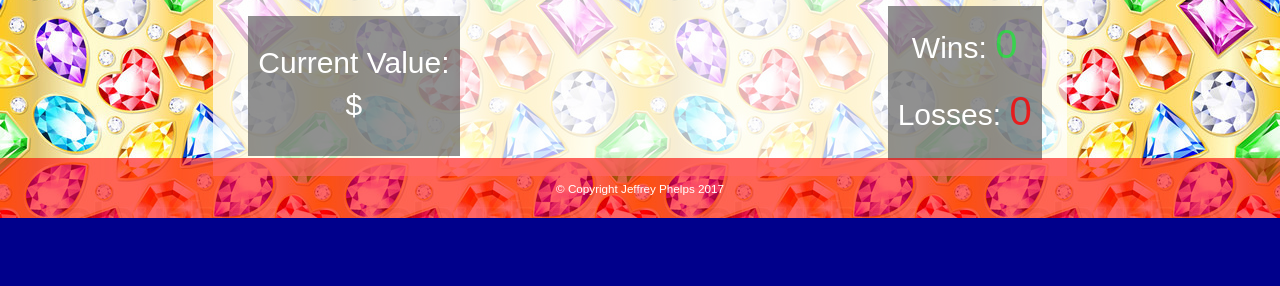
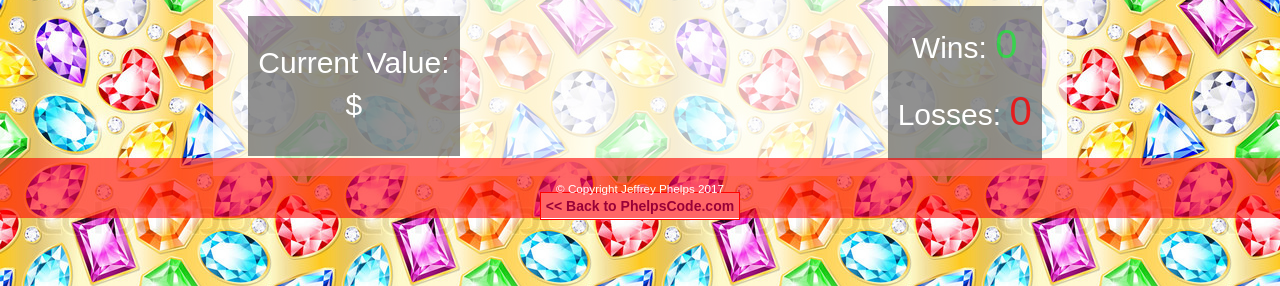
Before and after one commit to JeffreyPhelps/gemcollector, a plain HTML site: page index.html in a window 1280 px wide. Shown: the part 582-868 px from the top of the page. Before the commit the page ends 800 px from the top, so only its background shows below. Drawn offline with nearby package versions, Linux system fonts and the light colour scheme.

Commit message:
Add files via upload
Portfolio back-link addition

```diff
--- a/index.html
+++ b/index.html
@@ -111,6 +111,14 @@
     </div>
     <!-- End Main Content Row 2 -->
 
+    <!-- Back Link Row -->
+    <div class="row" id="backLinkRow">
+      <div class="col-lg-12" id="backLinkBox">
+          <a href="http://www.phelpscode.com/portfolio.html" id="backLink"><span id="backLinkText"> << Back to PhelpsCode.com</span></a>
+      </div>
+    </div>
+    <!-- End Back Link Row -->
+
 
   </div>
   <!-- End Main Container -->
--- a/style.css
+++ b/style.css
@@ -8,6 +8,20 @@ body {
     font-family: Arial, 'Helvetica Neue', Helvetica, sans-serif;
 }
 
+#backLinkBox {
+    text-align: center;
+    margin-top: 20px;
+    margin-bottom: 70px;
+}
+
+#backLinkText {
+    padding: 5px;
+    border: 1px solid red;
+    background-color: #ffffff;
+    color: darkblue;
+    font-weight: bold;
+    text-decoration: none;
+}
 
 /* BEGIN MAIN CONTAINER */
 
```
